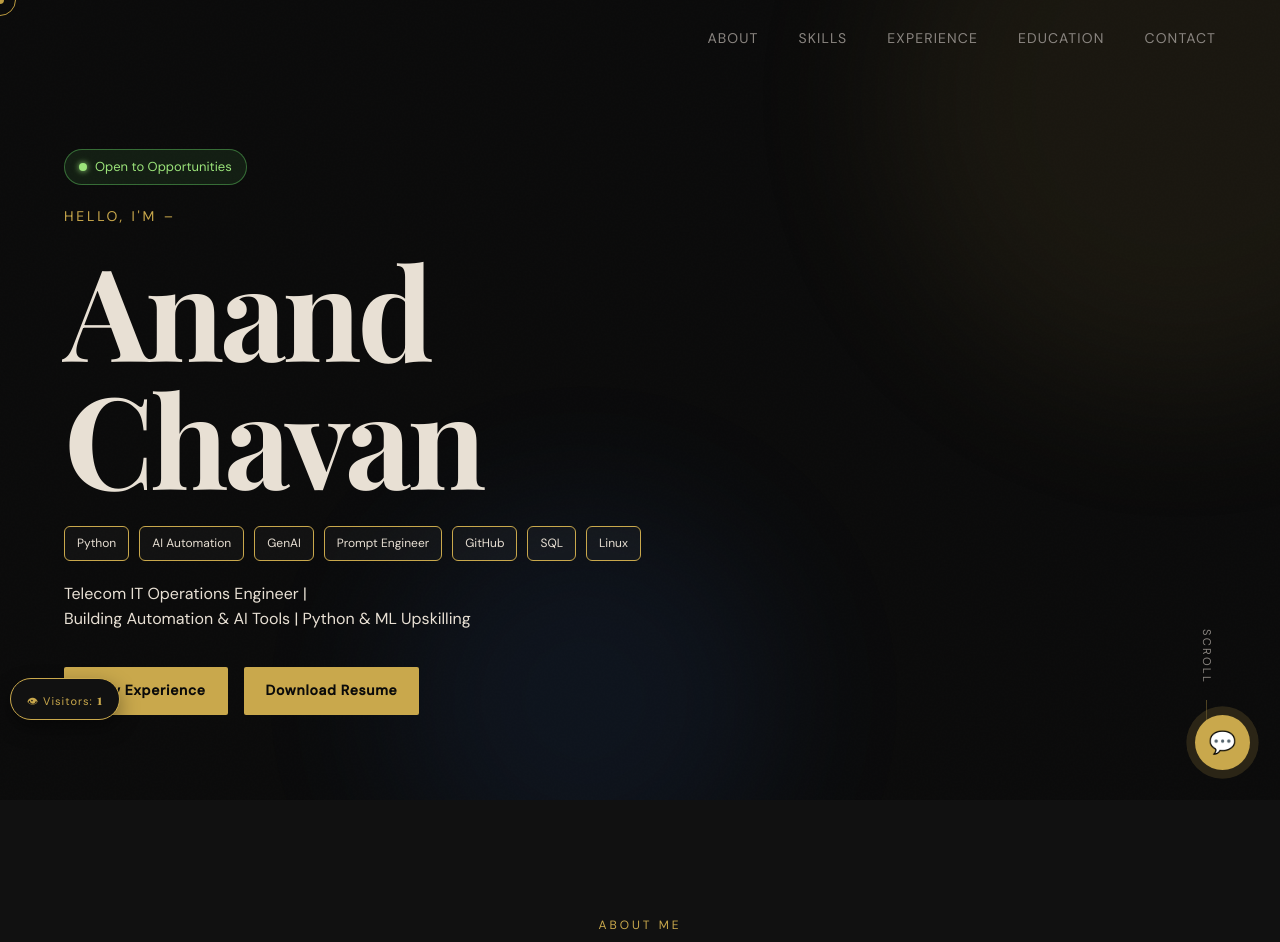
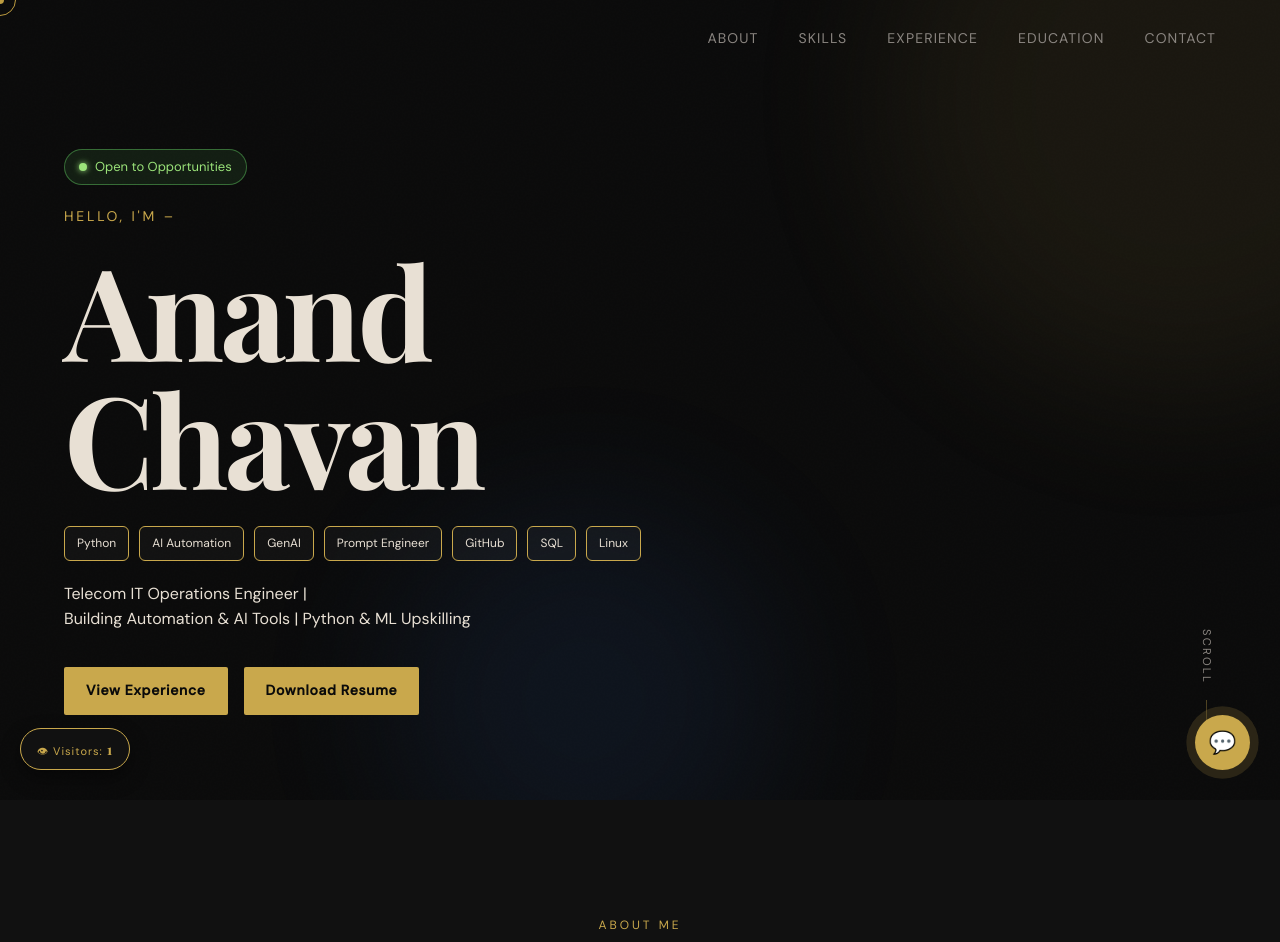
Before and after one commit to chavananand33/my-project, a Flask app: page / in a window 1280 px wide. Shown: the top 942 px of the page. Run offline with Flask 3, Linux system fonts and the light colour scheme; data comes from the database, SQL or seed files in the repository; some web fonts are replaced.

Commit message:
chatbot5

```diff
--- a/static/css/style.css
+++ b/static/css/style.css
@@ -276,8 +276,8 @@ opacity:0.7;
 /* --- Visitor Box --- */
 .visitor-box{
 position:fixed;
-bottom:80px;
-left:10px;
+bottom:30px;
+left:20px;
 background:#111;
 color:var(--accent);
 padding:8px 16px;
@@ -780,8 +780,8 @@ box-shadow:0 8px 20px rgba(0,0,0,0.4);
 
 #backToTop{
 position:fixed;
-bottom:100px;
-right:20px;
+bottom:30px;
+right:80px;
 width:45px;
 height:45px;
 background:var(--accent);
```
